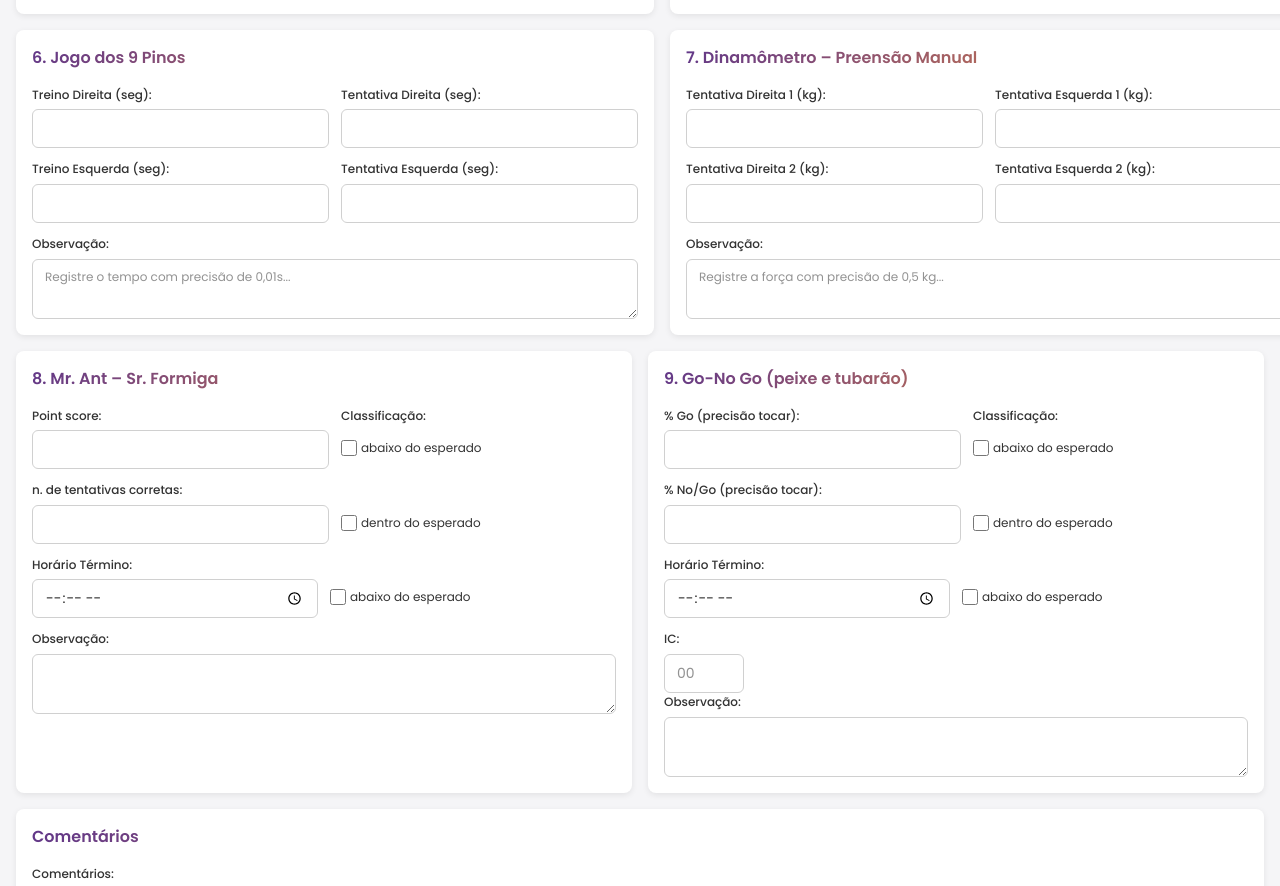
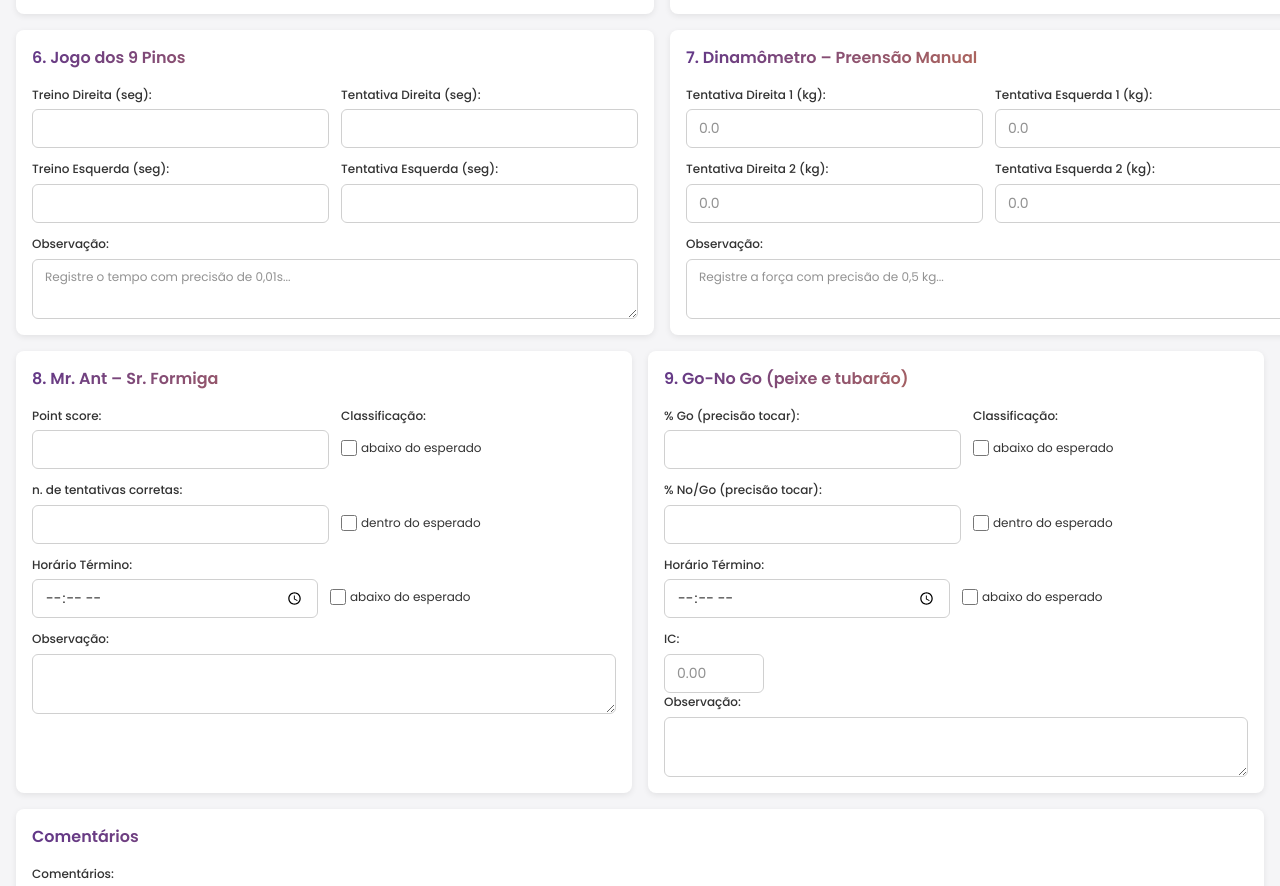
Before and after one commit to Sandra-cmd22/SUNRISE-PDF, a React (Vite) app: page / in a window 1280 px wide. Shown: the part 1314-2200 px from the top of the page. Built offline with nearby package versions, Linux system fonts and the light colour scheme; no server answers.

Commit message:
feat: Ajustar campos numéricos para aceitar decimais
- Campo IC: aceita valores decimais com step 0.01 (ex: 0.48, 1.25)
- Dinamômetro: todos os 4 campos com step 0.5 (ex: 0.5, 1, 1.5, 2, 2.5)
- Adicionar placeholders indicativos em todos os campos
- Remover limite máximo do campo IC

```diff
--- a/src/components/FormularioColeta.tsx
+++ b/src/components/FormularioColeta.tsx
@@ -915,22 +915,24 @@ export default function FormularioColeta() {
               <label style={styles.label}>Tentativa Direita 1 (kg):</label>
               <input
                 type="number"
-                step="0.1"
+                step="0.5"
                 name="tentativaDireita1Din"
                 value={formData.tentativaDireita1Din}
                 onChange={handleChange}
                 style={styles.input}
+                placeholder="0.0"
               />
             </div>
             <div style={styles.inputGroup}>
               <label style={styles.label}>Tentativa Esquerda 1 (kg):</label>
               <input
                 type="number"
-                step="0.1"
+                step="0.5"
                 name="tentativaEsquerda1Din"
                 value={formData.tentativaEsquerda1Din}
                 onChange={handleChange}
                 style={styles.input}
+                placeholder="0.0"
               />
             </div>
           </div>
@@ -939,22 +941,24 @@ export default function FormularioColeta() {
               <label style={styles.label}>Tentativa Direita 2 (kg):</label>
               <input
                 type="number"
-                step="0.1"
+                step="0.5"
                 name="tentativaDireita2Din"
                 value={formData.tentativaDireita2Din}
                 onChange={handleChange}
                 style={styles.input}
+                placeholder="0.0"
               />
             </div>
             <div style={styles.inputGroup}>
               <label style={styles.label}>Tentativa Esquerda 2 (kg):</label>
               <input
                 type="number"
-                step="0.1"
+                step="0.5"
                 name="tentativaEsquerda2Din"
                 value={formData.tentativaEsquerda2Din}
                 onChange={handleChange}
                 style={styles.input}
+                placeholder="0.0"
               />
             </div>
           </div>
@@ -1149,13 +1153,14 @@ export default function FormularioColeta() {
           <div style={styles.inputGroup}>
             <label style={styles.label}>IC:</label>
             <input
-              type="text"
+              type="number"
+              step="0.01"
               name="icGo"
               value={formData.icGo}
               onChange={handleChange}
-              style={{ ...styles.input, maxWidth: '80px' }}
-              maxLength={2}
-              placeholder="00"
+              style={{ ...styles.input, maxWidth: '100px' }}
+              placeholder="0.00"
+              min="0"
             />
           </div>
           <div style={styles.inputGroup}>
```
